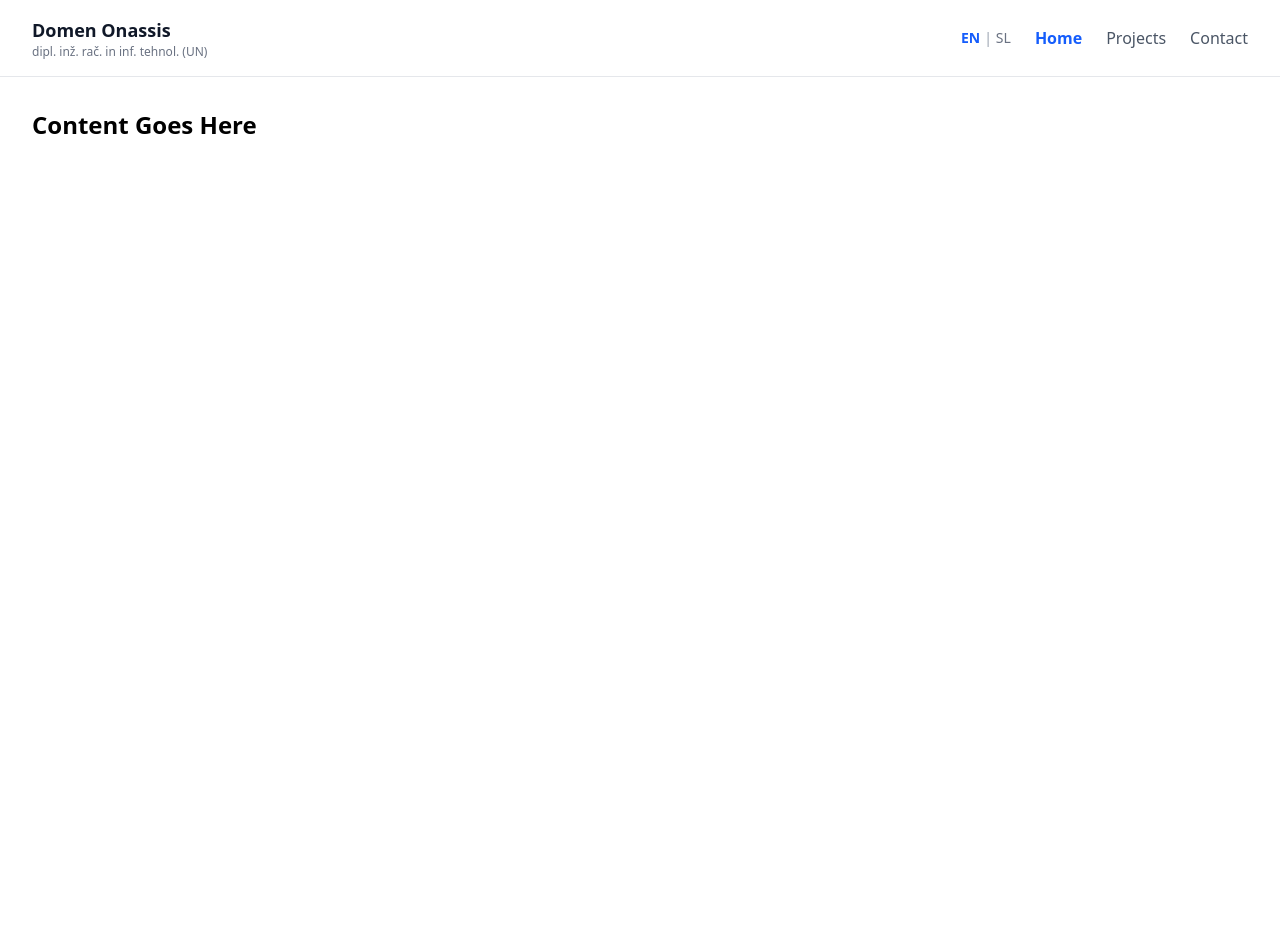
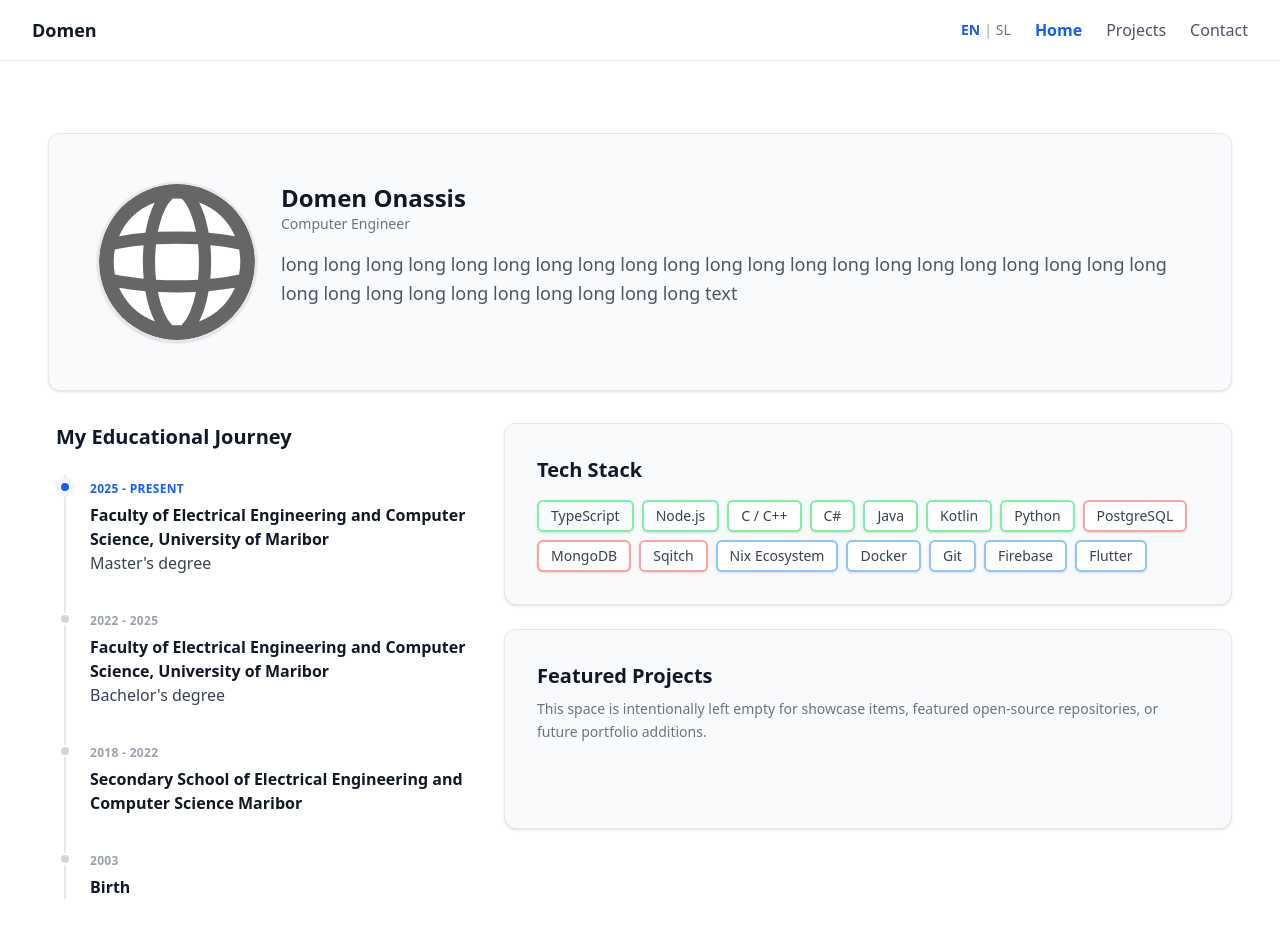
Before and after one commit to DomenOnassis/Portfolio, a Next.js app in the folder portfolio/: page / in a window 1280 px wide. Shown: the top 943 px of the page. Before the commit the page ends 800 px from the top, so only its background shows below. Built offline with nearby package versions, Linux system fonts and the light colour scheme.

Commit message:
Added basic home page with timeline

```diff
--- a/portfolio/app/contact/page.tsx
+++ b/portfolio/app/contact/page.tsx
@@ -1,7 +1,7 @@
 export default function Page() {
   return (
     <div>
-      <h1 className="text-2xl font-bold">Content Goes Here</h1>
+      <h1 className="text-2xl font-bold">Contact content Goes Here</h1>
     </div>
   );
 }
--- a/portfolio/app/layout.tsx
+++ b/portfolio/app/layout.tsx
@@ -14,7 +14,7 @@ export default function RootLayout({
 }) {
   return (
     <html lang="en">
-      <body>
+      <body className="relative min-h-screen bg-white text-gray-900 antialiased">
         <Navbar />
         <main style={{ padding: '2rem' }}>
           {children}
--- a/portfolio/app/page.tsx
+++ b/portfolio/app/page.tsx
@@ -1,7 +1,122 @@
+import Image from 'next/image';
+
 export default function Page() {
   return (
-    <div>
-      <h1 className="text-2xl font-bold">Content Goes Here</h1>
+    <div className="max-w-7xl mx-auto py-10 px-4 flex flex-col gap-8">
+
+      {/* Introduction */}
+      <div className="bg-gray-50 border border-gray-200 rounded-xl p-8 md:p-12 shadow-sm flex flex-col md:flex-row items-center md:items-start gap-6">
+        <div className="w-32 h-32 md:w-40 md:h-40 flex-shrink-0 relative rounded-full overflow-hidden border-2 border-gray-200 bg-white shadow-sm">
+          <Image
+            src="/globe.svg"
+            alt="Domen Onassis"
+            fill
+            className="object-cover"
+            priority
+          />
+        </div>
+        <div className="flex flex-col w-full text-center md:text-left">
+          <span className="text-2xl font-bold text-gray-900">
+            Domen Onassis
+          </span>
+          <span className="text-sm font-medium text-gray-500">
+            Computer Engineer
+          </span>
+          <p className="mt-4 text-gray-600 text-lg leading-relaxed">
+            long long long long long long long long long long long long long long long long
+            long long long long long long long long long long long long long long long text
+          </p>
+        </div>
+      </div>
+
+      {/* Grid Start*/}
+      <div className="grid grid-cols-1 md:grid-cols-8 gap-8 items-start">
+
+        {/* Timeline */}
+        <div className="md:col-span-3 flex flex-col gap-y-6">
+          <h2 className="text-xl font-bold text-gray-900 px-2">My Educational Journey</h2>
+          <div className="relative border-l-2 border-gray-200 ml-4 pl-6 flex flex-col gap-y-8">
+
+            <div className="relative">
+              <div className="absolute -left-[31px] top-1.5 w-3 h-3 rounded-full bg-blue-600 border-2 border-white ring-4 ring-blue-50" />
+              <span className="text-xs font-semibold tracking-wide text-blue-600 uppercase">2025 - Present</span>
+              <h3 className="text-base font-bold text-gray-900 mt-1">Faculty of Electrical Engineering and Computer Science, University of Maribor </h3>
+              <span className="text-m text-gray-700 mt-2">Master's degree</span>
+            </div>
+
+            <div className="relative">
+              <div className="absolute -left-[31px] top-1.5 w-3 h-3 rounded-full bg-gray-300 border-2 border-white" />
+              <span className="text-xs font-semibold tracking-wide text-gray-400 uppercase">2022 - 2025</span>
+              <h3 className="text-base font-bold text-gray-900 mt-1">Faculty of Electrical Engineering and Computer Science, University of Maribor </h3>
+              <span className="text-m text-gray-700 mt-2">Bachelor's degree</span>
+            </div>
+
+            <div className="relative">
+              <div className="absolute -left-[31px] top-1.5 w-3 h-3 rounded-full bg-gray-300 border-2 border-white" />
+              <span className="text-xs font-semibold tracking-wide text-gray-400 uppercase">2018 - 2022</span>
+              <h3 className="text-base font-bold text-gray-900 mt-1">Secondary School of Electrical Engineering and Computer Science Maribor </h3>
+            </div>
+
+            <div className="relative">
+              <div className="absolute -left-[31px] top-1.5 w-3 h-3 rounded-full bg-gray-300 border-2 border-white" />
+              <span className="text-xs font-semibold tracking-wide text-gray-400 uppercase">2003</span>
+              <h3 className="text-base font-bold text-gray-900 mt-1">Birth</h3>
+            </div>
+          </div>
+
+          <h2 className="text-xl font-bold text-gray-900 px-2 mt-4">My Experience</h2>
+          <div className="relative border-l-2 border-gray-200 ml-4 pl-6 flex flex-col gap-y-8">
+            <div className="relative">
+              <div className="absolute -left-[31px] top-1.5 w-3 h-3 rounded-full bg-gray-300 border-2 border-white" />
+              <span className="text-xs font-semibold tracking-wide text-gray-400 uppercase">2024 - 2026</span>
+              <h3 className="text-base font-bold text-gray-900 mt-1">Faculty of Electrical Engineering and Computer Science, University of Maribor</h3>
+              <span className="text-m text-gray-700 mt-2">Student Software Developer</span>
+              <p className="text-sm text-gray-500 mt-2">Built TypeScript backend services and PostgreSQL databases across 3 projects.</p>
+              <p className="text-sm text-gray-500 mt-2">Managed database migrations and reproducible environments using Sqitch and Nix.</p>
+              <p className="text-sm text-gray-500 mt-2">Wrote backend testing suites to ensure reliable system code quality.</p>
+              <p className="text-sm text-gray-500 mt-2">Collaborated with a team utilizing a Flutter frontend architecture.</p>
+            </div>
+          </div>
+        </div>
+
+        {/* Cards */}
+        <div className="md:col-span-5 flex flex-col gap-y-6">
+
+          {/* Tech Stack */}
+          <div className="bg-gray-50 border border-gray-200 rounded-xl p-6 md:p-8 shadow-sm">
+            <h2 className="text-xl font-bold text-gray-900 mb-4">Tech Stack</h2>
+            <div className="flex flex-wrap gap-2">
+
+              <span className="px-3 py-1 bg-green border-2 border-green-300 text-sm font-medium rounded-md text-gray-700 shadow-sm">TypeScript</span>
+              <span className="px-3 py-1 bg-white border-2 border-green-300 text-sm font-medium rounded-md text-gray-700 shadow-sm">Node.js</span>
+              <span className="px-3 py-1 bg-white border-2 border-green-300 text-sm font-medium rounded-md text-gray-700 shadow-sm">C / C++</span>
+              <span className="px-3 py-1 bg-white border-2 border-green-300 text-sm font-medium rounded-md text-gray-700 shadow-sm">C#</span>
+              <span className="px-3 py-1 bg-white border-2 border-green-300 text-sm font-medium rounded-md text-gray-700 shadow-sm">Java</span>
+              <span className="px-3 py-1 bg-white border-2 border-green-300 text-sm font-medium rounded-md text-gray-700 shadow-sm">Kotlin</span>
+              <span className="px-3 py-1 bg-white border-2 border-green-300 text-sm font-medium rounded-md text-gray-700 shadow-sm">Python</span>
+
+              <span className="px-3 py-1 bg-white border-2 border-red-300 text-sm font-medium rounded-md text-gray-700 shadow-sm">PostgreSQL</span>
+              <span className="px-3 py-1 bg-white border-2 border-red-300 text-sm font-medium rounded-md text-gray-700 shadow-sm">MongoDB</span>
+              <span className="px-3 py-1 bg-white border-2 border-red-300 text-sm font-medium rounded-md text-gray-700 shadow-sm">Sqitch</span>
+
+              <span className="px-3 py-1 bg-white border-2 border-blue-300 text-sm font-medium rounded-md text-gray-700 shadow-sm">Nix Ecosystem</span>
+              <span className="px-3 py-1 bg-white border-2 border-blue-300 text-sm font-medium rounded-md text-gray-700 shadow-sm">Docker</span>
+              <span className="px-3 py-1 bg-white border-2 border-blue-300 text-sm font-medium rounded-md text-gray-700 shadow-sm">Git</span>
+              <span className="px-3 py-1 bg-white border-2 border-blue-300 text-sm font-medium rounded-md text-gray-700 shadow-sm">Firebase</span>
+              <span className="px-3 py-1 bg-white border-2 border-blue-300 text-sm font-medium rounded-md text-gray-700 shadow-sm">Flutter</span>
+            </div>
+          </div>
+
+          <div className="bg-gray-50 border border-gray-200 rounded-xl p-6 md:p-8 shadow-sm min-h-[200px]">
+            <h2 className="text-xl font-bold text-gray-900 mb-2">Featured Projects</h2>
+            <p className="text-gray-500 text-sm leading-relaxed">
+              This space is intentionally left empty for showcase items, featured open-source repositories, or future portfolio additions.
+            </p>
+          </div>
+
+        </div>
+
+      </div>
     </div>
   );
 }
--- a/portfolio/app/projects/page.tsx
+++ b/portfolio/app/projects/page.tsx
@@ -1,7 +1,7 @@
 export default function Page() {
   return (
     <div>
-      <h1 className="text-2xl font-bold">Content Goes Here</h1>
+      <h1 className="text-2xl font-bold">Project content Goes Here</h1>
     </div>
   );
 }
--- a/portfolio/components/Navbar.tsx
+++ b/portfolio/components/Navbar.tsx
@@ -19,10 +19,7 @@ export default function Navbar() {
       <div>
         <Link href="/" className="flex flex-col group">
           <span className="font-bold text-lg text-gray-900 group-hover:text-blue-600 transition-colors">
-            Domen Onassis
-          </span>
-          <span className="text-xs text-gray-500 font-medium">
-            dipl. inž. rač. in inf. tehnol. (UN)
+            Domen
           </span>
         </Link>
       </div>
```
